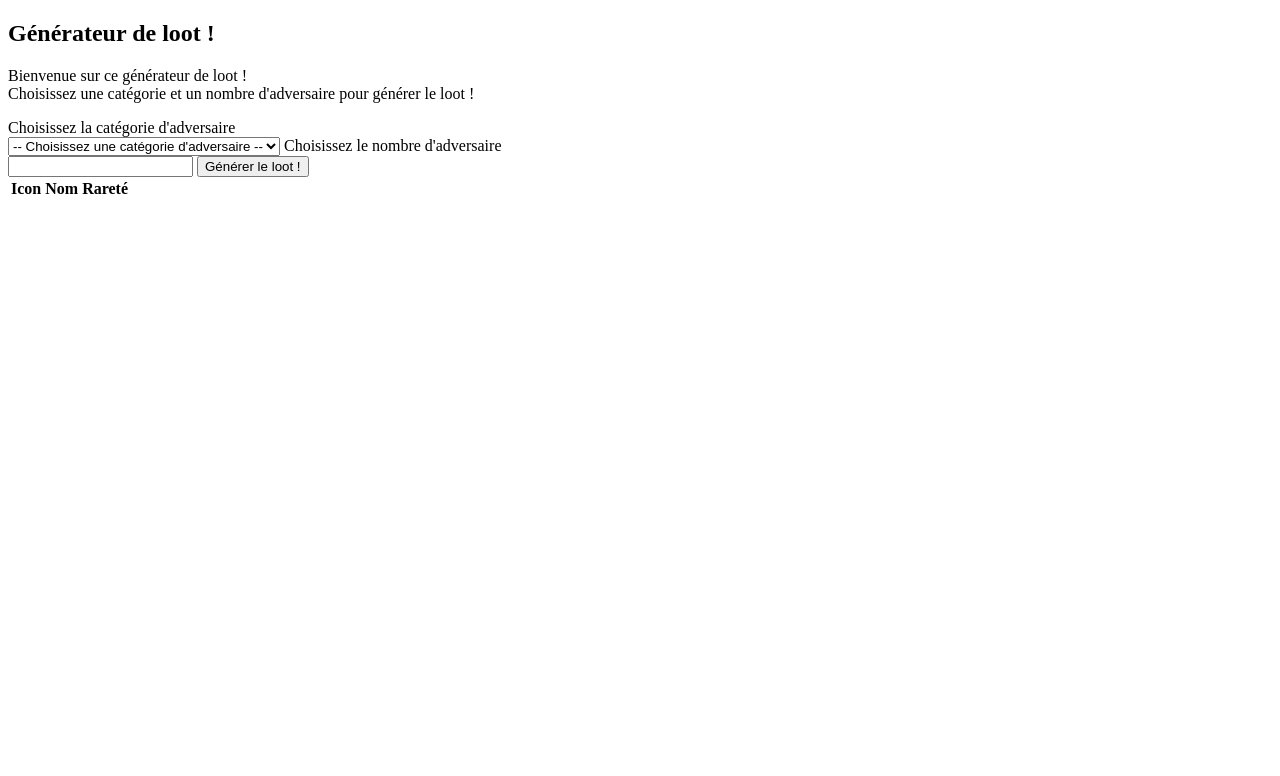
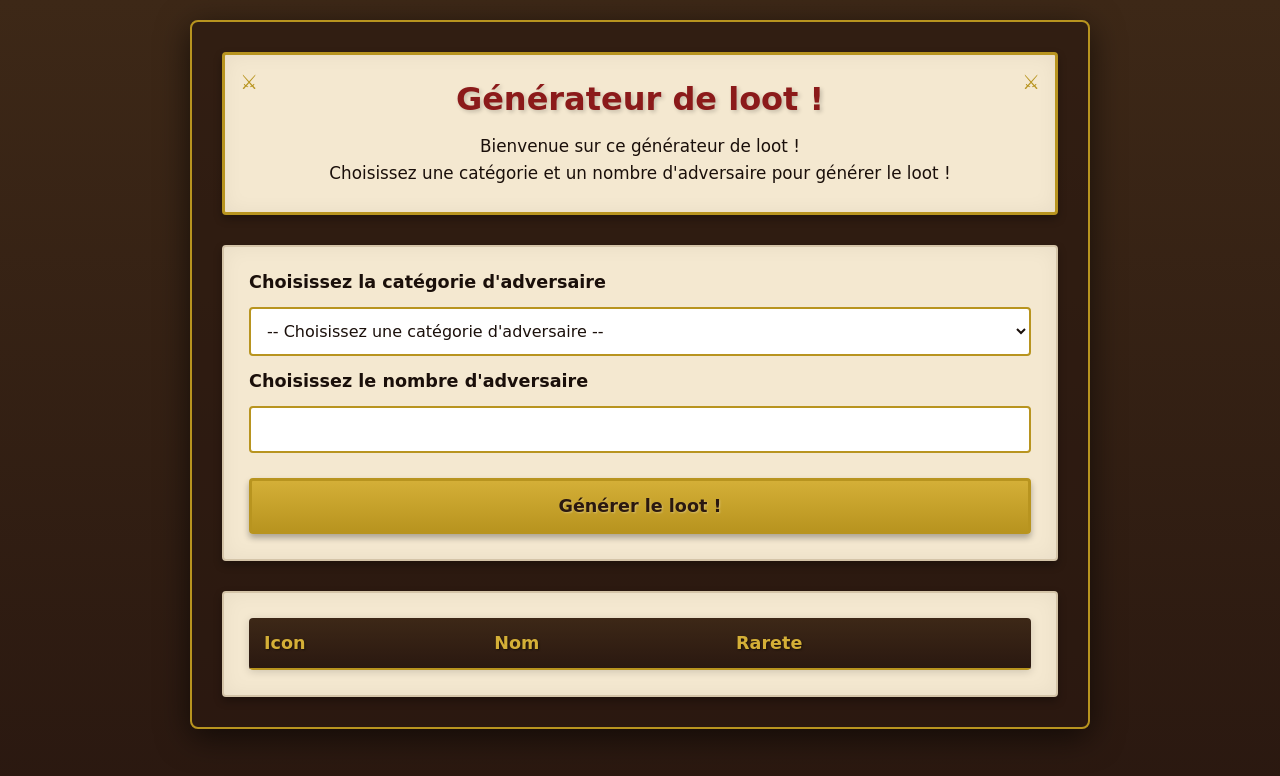
Before and after one commit to SweetKaktus/GenerateurButins, a plain HTML site: page index.html in a window 1280 px wide. Drawn offline with Linux system fonts and the light colour scheme; a web font is replaced by a local one.

Commit message:
Séparation de mes fonctions utilitaires du script principal. Mise en place du style grâce à Claude AI.

```diff
--- a/index.html
+++ b/index.html
@@ -4,8 +4,12 @@
     <meta charset="UTF-8">
     <meta name="viewport" content="width=device-width, initial-scale=1.0">
     <title>Générateur de butins</title>
-    <script src="script.js" defer></script>
+    <script type="module" src="script.js" defer></script>
     <link rel="stylesheet" href="style.css">
+    <link rel="preconnect" href="https://fonts.googleapis.com">
+    <link rel="preconnect" href="https://fonts.gstatic.com" crossorigin>
+    <link href="https://fonts.googleapis.com/css2?family=Metamorphous&display=swap" rel="stylesheet">
+
 </head>
 <body>
     <main>
@@ -18,11 +22,11 @@
         </section>
         <section class="saisieUser">
             <form action="">
-                <label for="chooseCat">Choisissez la catégorie d'adversaire <br></label>
+                <label for="chooseCat">Choisissez la catégorie d'adversaire</label>
                 <select name="chooseCat" id="chooseCat">
                     <option value="">-- Choisissez une catégorie d'adversaire --</option>
                 </select>
-                <label for="enemyNumber">Choisissez le nombre d'adversaire <br></label>
+                <label for="enemyNumber">Choisissez le nombre d'adversaire</label>
                 <input type="text" name="enemyNumber" id="enemyNumber">
                 <button type="button" id="generateLoot">Générer le loot !</button>
             </form>
--- a/script.js
+++ b/script.js
@@ -1,53 +1,61 @@
-// Implémentation de la logique
+import { echelleRarete, getRandomInt, capitalizeFirstLetterInWord } from './utils.js';
 
+
+// Ma table de loots
 let butins = [
-	{id: "coffret_joyaux", categorie: "Pirate", nom: "Coffret de joyaux", rarete: "legendaire"},
-	{id: "medaillon", categorie: "Pirate", nom: "Medaillon maudit", rarete: "rare"},
-	{id: "dent_or", categorie: "Pirate", nom: "Dent en or", rarete: "commun"},
-	{id: "carte_tresor", categorie: "Pirate", nom: "Carte au trésor", rarete: "epic"},
-	{id: "piece_requin", categorie: "Pirate", nom: "Pièce d’or marquée d’un requin", rarete: "commun"},
-	{id: "amulette_tete_reduite", categorie: "Gobelin", nom: "Amulette avec une tête réduite", rarete: "rare"},
-	{id: "pique_rouillee", categorie: "Gobelin", nom: "Pique Rouillée", rarete: "commun"},
-	{id: "dynamite", categorie: "Gobelin", nom: "Baton de dynamite", rarete: "rare"},
-	{id: "machine_zarbi", categorie: "Gobelin", nom: "Machine bizarrement fonctionnelle", rarete: "legendaire"},
-	{id: "coeur_engrenages", categorie: "Gobelin", nom: "Coeur battant greffé d'engrenages", rarete: "epic"},
-	{id: "sac_des_pipes", categorie: "Bandit de grands chemins", nom: "Sac de dés pipés", rarete: "commun"},
-	{id: "dague_acier", categorie: "Bandit de grands chemins", nom: "Dague en acier", rarete: "commun"},
-	{id: "bague_argent_certie", categorie: "Bandit de grands chemins", nom: "Bague en argent certie", rarete: "rare"},
-	{id: "faux_documents", categorie: "Bandit de grands chemins", nom: "Faux documents apposés pour péage", rarete: "rare"},
-	{id: "arc", categorie: "Bandit de grands chemins", nom: "Arc", rarete: "rare"},
-	{id: "broche_or", categorie: "Vampire", nom: "Broche en or d'un autre temps", rarete: "rare"},
-	{id: "bague_envoutement", categorie: "Vampire", nom: "Bague d'envoutement certie d'une eudialyte", rarete: "legendaire"},
-	{id: "sabre", categorie: "Vampire", nom: "Sabre à lame courbe", rarete: "rare"},
-	{id: "bottes_silence", categorie: "Vampire", nom: "Bottes silencieuses", rarete: "legendaire"},
-	{id: "marteau_corruption", categorie: "Vampire", nom: "Marteau de corruption vampirique", rarete: "epic"},
-	{id: "comptes", categorie: "Marchand", nom: "Comptes des dettes et crédits", rarete: "rare"},
-	{id: "coffret_or", categorie: "Marchand", nom: "Coffret rempli de pièces d'or", rarete: "commun"},
-	{id: "parchemin_feu", categorie: "Marchand", nom: "Parchemin de boule de feu", rarete: "rare"},
-	{id: "document_guilde", categorie: "Marchand", nom: "Document d'appartenance à la guilde des marchands", rarete: "rare"},
-	{id: "document_commerce", categorie: "Marchand", nom: "Docment indiquant le cours des ressources au sein de 2 villes", rarete: "commun"},
-	{id: "epee", categorie: "Soldat", nom: "Épée en acier", rarete: "rare"},
-	{id: "chemise_maille", categorie: "Soldat", nom: "Chemise de maille", rarete: "rare"},
-	{id: "medaille_ecusson", categorie: "Soldat", nom: "Médaille avec l'écuson du seigneur employeur", rarete: "commun"},
-	{id: "lettre", categorie: "Soldat", nom: "Lettre destinée à l'épouse et mère des enfants du Soldat", rarete: "legendaire"},
-	{id: "sac_des", categorie: "Soldat", nom: "Sac de dés pour jouer", rarete: "rare"},
+	{id: "coffret_joyaux", categorie: "pirate", icon: "", nom: "Coffret de joyaux", rarete: "epic"},
+	{id: "medaillon", categorie: "pirate", icon: "", nom: "Medaillon maudit", rarete: "rare"},
+	{id: "dent_or", categorie: "pirate", icon: "", nom: "Dent en or", rarete: "commun"},
+	{id: "carte_tresor", categorie: "pirate", icon: "", nom: "Carte au trésor", rarete: "legendaire"},
+	{id: "piece_requin", categorie: "pirate", icon: "", nom: "Pièce d’or marquée d’un requin", rarete: "commun"},
+	{id: "amulette_tete_reduite", categorie: "gobelin", icon: "", nom: "Amulette avec une tête réduite", rarete: "rare"},
+	{id: "pique_rouillee", categorie: "gobelin", icon: "", nom: "Pique Rouillée", rarete: "commun"},
+	{id: "dynamite", categorie: "gobelin", icon: "", nom: "Baton de dynamite", rarete: "rare"},
+	{id: "machine_zarbi", categorie: "gobelin", icon: "", nom: "Machine bizarrement fonctionnelle", rarete: "epic"},
+	{id: "coeur_engrenages", categorie: "gobelin", icon: "", nom: "Coeur battant greffé d'engrenages", rarete: "legendaire"},
+	{id: "sac_des_pipes", categorie: "bandit de grands chemins", icon: "", nom: "Sac de dés pipés", rarete: "commun"},
+	{id: "dague_acier", categorie: "bandit de grands chemins", icon: "", nom: "Dague en acier", rarete: "commun"},
+	{id: "bague_argent_certie", categorie: "bandit de grands chemins", icon: "", nom: "Bague en argent certie", rarete: "rare"},
+	{id: "faux_documents", categorie: "bandit de grands chemins", icon: "", nom: "Faux documents apposés pour péage", rarete: "rare"},
+	{id: "arc", categorie: "bandit de grands chemins", icon: "", nom: "Arc", rarete: "rare"},
+	{id: "broche_or", categorie: "vampire", icon: "", nom: "Broche en or d'un autre temps", rarete: "rare"},
+	{id: "bague_envoutement", categorie: "vampire", icon: "", nom: "Bague d'envoutement certie d'une eudialyte", rarete: "epic"},
+	{id: "sabre", categorie: "vampire", icon: "", nom: "Sabre à lame courbe", rarete: "rare"},
+	{id: "bottes_silence", categorie: "vampire", icon: "", nom: "Bottes silencieuses", rarete: "epic"},
+	{id: "marteau_corruption", categorie: "vampire", icon: "", nom: "Marteau de corruption vampirique", rarete: "legendaire"},
+	{id: "comptes", categorie: "marchand", icon: "", nom: "Comptes des dettes et crédits", rarete: "rare"},
+	{id: "coffret_or", categorie: "marchand", icon: "", nom: "Coffret rempli de pièces d'or", rarete: "commun"},
+	{id: "parchemin_feu", categorie: "marchand", icon: "", nom: "Parchemin de boule de feu", rarete: "rare"},
+	{id: "document_guilde", categorie: "marchand", icon: "", nom: "Document d'appartenance à la guilde des marchands", rarete: "rare"},
+	{id: "document_commerce", categorie: "marchand", icon: "", nom: "Docment indiquant le cours des ressources au sein de 2 villes", rarete: "commun"},
+	{id: "epee", categorie: "soldat", icon: "", nom: "Épée en acier", rarete: "rare"},
+	{id: "chemise_maille", categorie: "soldat", icon: "", nom: "Chemise de maille", rarete: "rare"},
+	{id: "medaille_ecusson", categorie: "soldat", icon: "", nom: "Médaille avec l'écuson du seigneur employeur", rarete: "commun"},
+	{id: "lettre", categorie: "soldat", icon: "", nom: "Lettre destinée à l'épouse et mère des enfants du soldat", rarete: "epic"},
+	{id: "sac_des", categorie: "soldat", icon: "", nom: "Sac de dés pour jouer", rarete: "rare"},
 ];
 
-let echelleRarete = [
-	{label : "epic", chance : 1},
-	{label : "legendaire", chance : 9},
+// Ma table de raretés avec le rapport à la valeur du lancé de dé
+/*let echelleRarete = [
+	{label : "legendaire", chance : 1},
+	{label : "epic", chance : 9},
 	{label : "rare", chance : 33},
 	{label : "commun", chance : 60},
 ];
+
+// --- Section Utilitaires ---
 
 function getRandomInt(max) {
 	return Math.floor(Math.random() * max);
 }
 
-function getRarity(echelleRarete, rarityCheck) {
-	let maRarete = echelleRarete.find(r => r<rarityCheck);
-	console.log(maRarete)
-}
+function capitalizeFirstLetterInWord(word) {
+	let arr = word.split("");
+	arr[0] = word.charAt(0).toUpperCase();
+	return arr.reduce((acc, curr) => acc + curr, "");
+}*/
+
+
 
 // Je veux garder la meilleure rareté possible only
 function looter(categorieChoisie, nombreAdversaires) {
@@ -95,7 +103,7 @@ let mesCategories = [...new Set(butins.map(loot => loot.categorie))];
 for (let i in mesCategories) {
 	let optionCat = document.createElement("option");
 	optionCat.value = mesCategories[i];
-	optionCat.innerHTML = mesCategories[i];
+	optionCat.innerHTML = capitalizeFirstLetterInWord(mesCategories[i]);
 	chooseCat.appendChild(optionCat);
 }
 
@@ -111,11 +119,16 @@ let trEntete = document.createElement("tr"); // ligne de l'entête du tableau
 thead.appendChild(trEntete); // Ajoute la ligne de l'entête à l'entête du tableau
 
 // Boucle me permettant d'ajouter le nom de chaque colonne en quelques lignes de code seulement
-for (let i = 0 ; i < 3 ; i++) {
+for (let i = 0 ; i < Object.keys(butins[0]).length ; i++) {
 	let myTh = document.createElement("th");
-	myTh.textContent = i === 0 ? "Icon" : i === 1 ? "Nom" : "Rareté";
-	myTh.scope = "col"; // l'attribut est présent dans la doc, je dois me renseigner sur son utilité.
-	trEntete.appendChild(myTh);
+	let nomCol = Object.keys(butins[0])[i];
+	if (nomCol !== "categorie" && nomCol !== "id") {
+		myTh.textContent = capitalizeFirstLetterInWord(nomCol);
+		myTh.scope = "col"; // l'attribut est présent dans la doc, je dois me renseigner sur son utilité.
+		trEntete.appendChild(myTh);
+	}
+
+
 }
 
 
@@ -141,12 +154,16 @@ generateLoot.addEventListener("click", () => {
 		let nom = document.createElement("td");
 		let rarete = document.createElement("td");
 		nom.innerHTML = monLoot[loot].nom;
-		rarete.innerHTML = monLoot[loot].rarete;
+		// rarete.innerHTML = capitalizeFirstLetterInWord(monLoot[loot].rarete);
+
+		// Amélioration sur la rareté suggérée par claude pour coller avec le CSS
+		let rareteText = capitalizeFirstLetterInWord(monLoot[loot].rarete);
+		rarete.innerHTML = rareteText;
+		rarete.classList.add(monLoot[loot].rarete);
+
 		row.appendChild(icon);
 		row.appendChild(nom);
 		row.appendChild(rarete);
 		tableauLoot.appendChild(row);
 	}
-
-
 })
--- a/style.css
+++ b/style.css
@@ -0,0 +1,353 @@
+/* CODE CSS GÉNÉRÉ PAR CLAUDE AI - CSS EN DEHORS DE MES OBJECTIFS PEDAGOGIQUES ACTUELS */
+
+/* === VARIABLES === */
+:root {
+    --bois-fonce: #2a1810;
+    --bois-moyen: #3d2817;
+    --parchemin: #f4e8d0;
+    --parchemin-ombre: #d4c4a8;
+    --or: #d4af37;
+    --or-fonce: #b8941f;
+    --rouge-taverne: #8b1a1a;
+    --texte-sombre: #1a0f0a;
+
+    /* Couleurs de rareté */
+    --commun: #9e9e9e;
+    --rare: #4a90e2;
+    --epic: #9b59b6;
+    --legendaire: #f39c12;
+}
+
+/* === RESET & BASE === */
+* {
+    margin: 0;
+    padding: 0;
+    box-sizing: border-box;
+}
+
+body {
+    font-family: 'Metamorphous', cursive;
+    background: linear-gradient(to bottom, var(--bois-moyen) 0%, var(--bois-fonce) 100%);
+    min-height: 100vh;
+    padding: 20px;
+    color: var(--texte-sombre);
+}
+
+/* === CONTENEUR PRINCIPAL === */
+main {
+    max-width: 900px;
+    margin: 0 auto;
+    background: rgba(42, 24, 16, 0.6);
+    padding: 30px;
+    border-radius: 8px;
+    box-shadow: 0 8px 32px rgba(0, 0, 0, 0.6);
+    border: 2px solid var(--or-fonce);
+}
+
+/* === SECTION PRÉSENTATION === */
+.presentation {
+    background: var(--parchemin);
+    padding: 25px;
+    border-radius: 4px;
+    margin-bottom: 30px;
+    box-shadow:
+        0 4px 8px rgba(0, 0, 0, 0.3),
+        inset 0 0 20px rgba(0, 0, 0, 0.05);
+    border: 3px solid var(--or-fonce);
+    position: relative;
+}
+
+.presentation::before,
+.presentation::after {
+    content: '⚔';
+    position: absolute;
+    top: 15px;
+    font-size: 20px;
+    color: var(--or-fonce);
+}
+
+.presentation::before {
+    left: 15px;
+}
+
+.presentation::after {
+    right: 15px;
+}
+
+.presentation h1 {
+    text-align: center;
+    color: var(--rouge-taverne);
+    font-size: 2em;
+    margin-bottom: 15px;
+    text-shadow: 2px 2px 4px rgba(0, 0, 0, 0.2);
+}
+
+.presentation p {
+    text-align: center;
+    font-size: 1.05em;
+    line-height: 1.6;
+    color: var(--texte-sombre);
+}
+
+/* === SECTION SAISIE UTILISATEUR === */
+.saisieUser {
+    background: var(--parchemin);
+    padding: 25px;
+    border-radius: 4px;
+    margin-bottom: 30px;
+    box-shadow:
+        0 4px 8px rgba(0, 0, 0, 0.3),
+        inset 0 0 20px rgba(0, 0, 0, 0.05);
+    border: 2px solid var(--parchemin-ombre);
+}
+
+.saisieUser form {
+    display: flex;
+    flex-direction: column;
+    gap: 15px;
+}
+
+.saisieUser label {
+    font-size: 1.1em;
+    color: var(--texte-sombre);
+    font-weight: bold;
+}
+
+.saisieUser select,
+.saisieUser input[type="text"] {
+    padding: 12px;
+    font-family: 'Metamorphous', cursive;
+    font-size: 1em;
+    border: 2px solid var(--or-fonce);
+    border-radius: 4px;
+    background: #fff;
+    color: var(--texte-sombre);
+    transition: all 0.3s ease;
+}
+
+.saisieUser select:focus,
+.saisieUser input[type="text"]:focus {
+    outline: none;
+    border-color: var(--or);
+    box-shadow: 0 0 8px rgba(212, 175, 55, 0.4);
+}
+
+.saisieUser button {
+    padding: 15px 30px;
+    font-family: 'Metamorphous', cursive;
+    font-size: 1.1em;
+    font-weight: bold;
+    background: linear-gradient(to bottom, var(--or) 0%, var(--or-fonce) 100%);
+    color: var(--bois-fonce);
+    border: 3px solid var(--or-fonce);
+    border-radius: 4px;
+    cursor: pointer;
+    transition: all 0.3s ease;
+    text-shadow: 1px 1px 2px rgba(255, 255, 255, 0.3);
+    box-shadow: 0 4px 6px rgba(0, 0, 0, 0.3);
+    margin-top: 10px;
+}
+
+.saisieUser button:hover {
+    background: linear-gradient(to bottom, #e6c04c 0%, var(--or) 100%);
+    transform: translateY(-2px);
+    box-shadow: 0 6px 12px rgba(0, 0, 0, 0.4);
+}
+
+.saisieUser button:active {
+    transform: translateY(0);
+    box-shadow: 0 2px 4px rgba(0, 0, 0, 0.3);
+}
+
+/* === SECTION AFFICHAGE LOOT === */
+.affichageLoot {
+    background: var(--parchemin);
+    padding: 25px;
+    border-radius: 4px;
+    box-shadow:
+        0 4px 8px rgba(0, 0, 0, 0.3),
+        inset 0 0 20px rgba(0, 0, 0, 0.05);
+    border: 2px solid var(--parchemin-ombre);
+    min-height: 100px;
+}
+
+/* === TABLEAU === */
+table {
+    width: 100%;
+    border-collapse: collapse;
+    background: rgba(255, 255, 255, 0.5);
+    border-radius: 4px;
+    overflow: hidden;
+    box-shadow: 0 2px 8px rgba(0, 0, 0, 0.15);
+}
+
+thead {
+    background: linear-gradient(to bottom, var(--bois-moyen) 0%, var(--bois-fonce) 100%);
+}
+
+th {
+    padding: 15px;
+    text-align: left;
+    color: var(--or);
+    font-size: 1.1em;
+    border-bottom: 2px solid var(--or-fonce);
+    text-shadow: 1px 1px 2px rgba(0, 0, 0, 0.5);
+}
+
+td {
+    padding: 12px 15px;
+    border-bottom: 1px solid var(--parchemin-ombre);
+    color: var(--texte-sombre);
+}
+
+tr:last-child td {
+    border-bottom: none;
+}
+
+tbody tr {
+    transition: background-color 0.2s ease;
+}
+
+tbody tr:hover {
+    background-color: rgba(212, 175, 55, 0.1);
+}
+
+tbody tr:nth-child(even) {
+    background-color: rgba(0, 0, 0, 0.02);
+}
+
+/* Colonne des icônes */
+td:first-child {
+    width: 50px;
+    text-align: center;
+}
+
+/* Colonne rareté avec couleurs */
+td:last-child {
+    font-weight: bold;
+    text-transform: uppercase;
+    font-size: 0.9em;
+    letter-spacing: 0.5px;
+}
+
+/* Couleurs de rareté dynamiques */
+tbody tr td:last-child {
+    padding: 8px 12px;
+    border-radius: 4px;
+}
+
+/* Classes pour les raretés (à ajouter via JS si besoin) */
+.commun {
+    color: var(--commun);
+    background-color: rgba(158, 158, 158, 0.1);
+}
+
+.rare {
+    color: var(--rare);
+    background-color: rgba(74, 144, 226, 0.1);
+}
+
+.epic {
+    color: var(--epic);
+    background-color: rgba(155, 89, 182, 0.1);
+}
+
+.legendaire {
+    color: var(--legendaire);
+    background-color: rgba(243, 156, 18, 0.1);
+}
+
+/* === RESPONSIVE === */
+
+/* Tablettes */
+@media (max-width: 768px) {
+    main {
+        padding: 20px;
+    }
+
+    .presentation h1 {
+        font-size: 1.6em;
+    }
+
+    .presentation p {
+        font-size: 0.95em;
+    }
+
+    th, td {
+        padding: 10px;
+        font-size: 0.95em;
+    }
+}
+
+/* Mobile */
+@media (max-width: 480px) {
+    body {
+        padding: 10px;
+    }
+
+    main {
+        padding: 15px;
+    }
+
+    .presentation {
+        padding: 20px 15px;
+    }
+
+    .presentation::before,
+    .presentation::after {
+        font-size: 16px;
+        top: 10px;
+    }
+
+    .presentation::before {
+        left: 10px;
+    }
+
+    .presentation::after {
+        right: 10px;
+    }
+
+    .presentation h1 {
+        font-size: 1.4em;
+        margin-bottom: 10px;
+    }
+
+    .presentation p {
+        font-size: 0.9em;
+    }
+
+    .saisieUser {
+        padding: 15px;
+    }
+
+    .saisieUser label {
+        font-size: 1em;
+    }
+
+    .saisieUser button {
+        font-size: 1em;
+        padding: 12px 20px;
+    }
+
+    .affichageLoot {
+        padding: 15px;
+        overflow-x: auto;
+    }
+
+    table {
+        font-size: 0.85em;
+    }
+
+    th {
+        padding: 10px 8px;
+        font-size: 0.95em;
+    }
+
+    td {
+        padding: 8px;
+    }
+
+    td:first-child {
+        width: 40px;
+    }
+}
--- /dev/null
+++ b/utils.js
@@ -0,0 +1,20 @@
+// --- Section Utilitaires ---
+
+
+// Ma table de raretés avec le rapport à la valeur du lancé de dé
+export let echelleRarete = [
+	{label : "epic", chance : 1},
+	{label : "legendaire", chance : 9},
+	{label : "rare", chance : 33},
+	{label : "commun", chance : 60},
+];
+
+export function getRandomInt(max) {
+	return Math.floor(Math.random() * max);
+}
+
+export function capitalizeFirstLetterInWord(word) {
+	let arr = word.split("");
+	arr[0] = word.charAt(0).toUpperCase();
+	return arr.reduce((acc, curr) => acc + curr, "");
+}
```
Also changed, not shown: notes de travail.txt, 1 other file.
